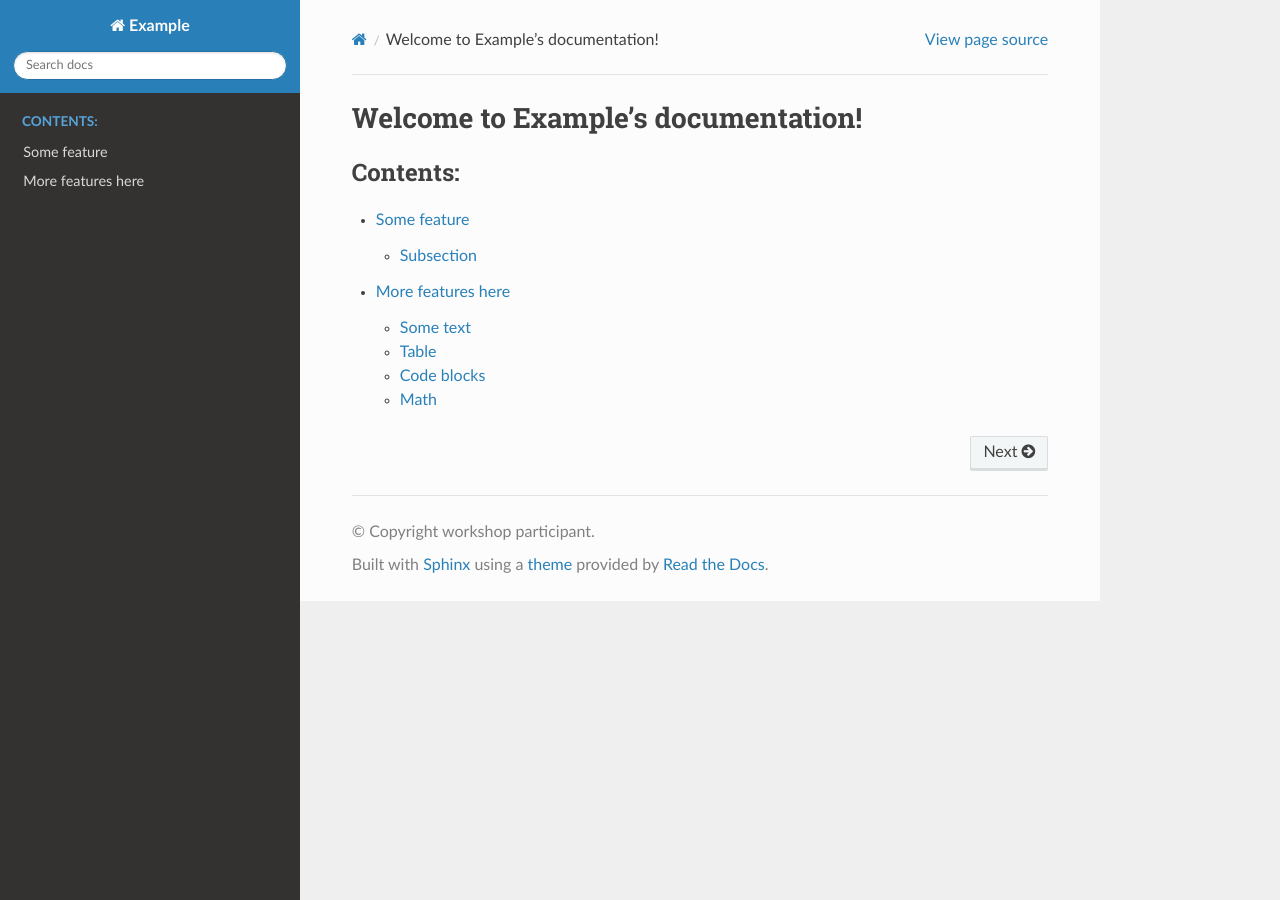
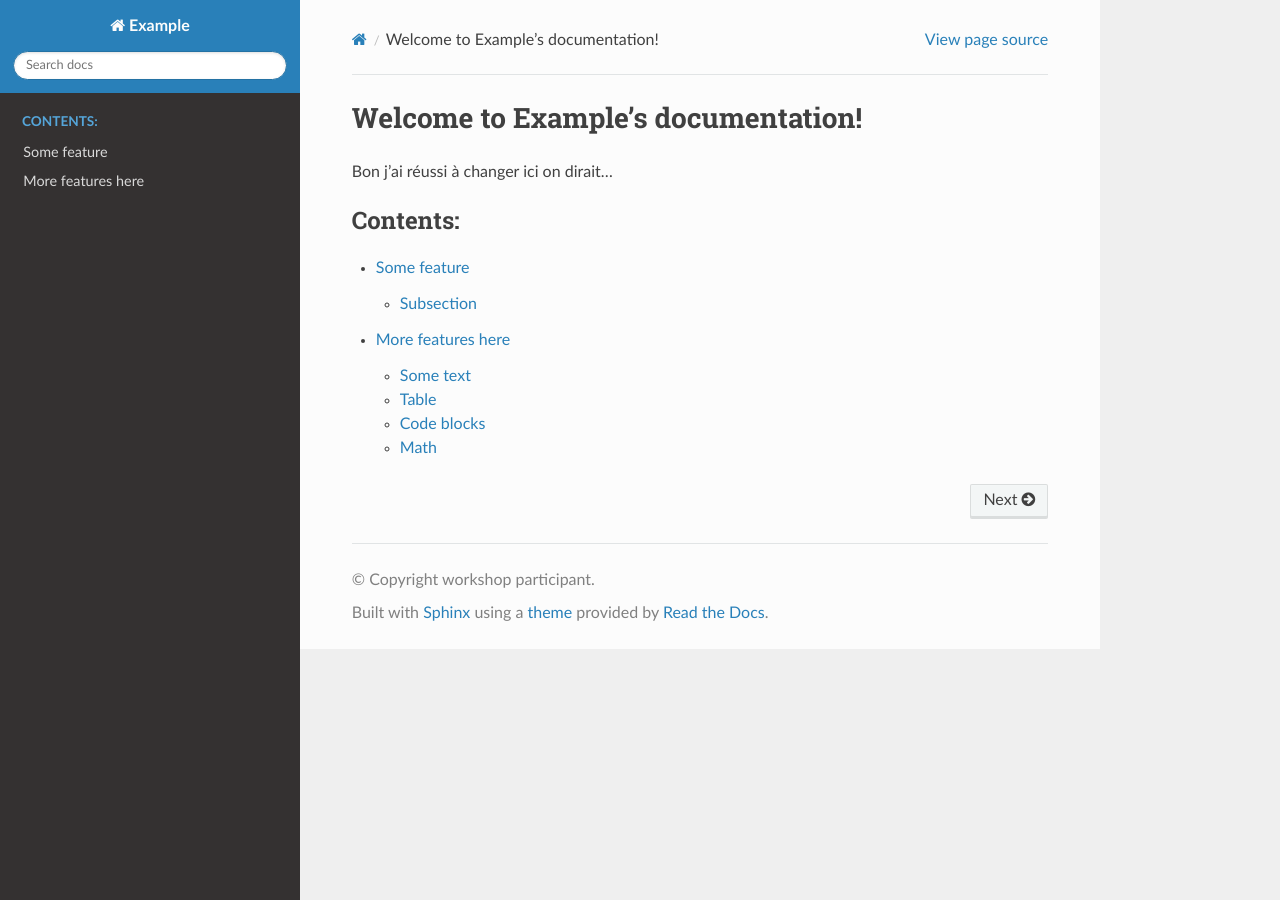
Before and after one commit to dapogny/sctuto, a Sphinx documentation site: the page built from doc/index.rst, in a window 1280 px wide. Built offline with Sphinx 7.4.7 and the Read the Docs theme 3.1.0, drawn with Linux system fonts in a browser that asks for light colours.

Commit message:
Trial...

```diff
--- a/doc/index.rst
+++ b/doc/index.rst
@@ -6,6 +6,8 @@
 Welcome to Example's documentation!
 ===================================
 
+Bon j'ai réussi à changer ici on dirait...
+
 .. toctree::
    :maxdepth: 2
    :caption: Contents:
```
